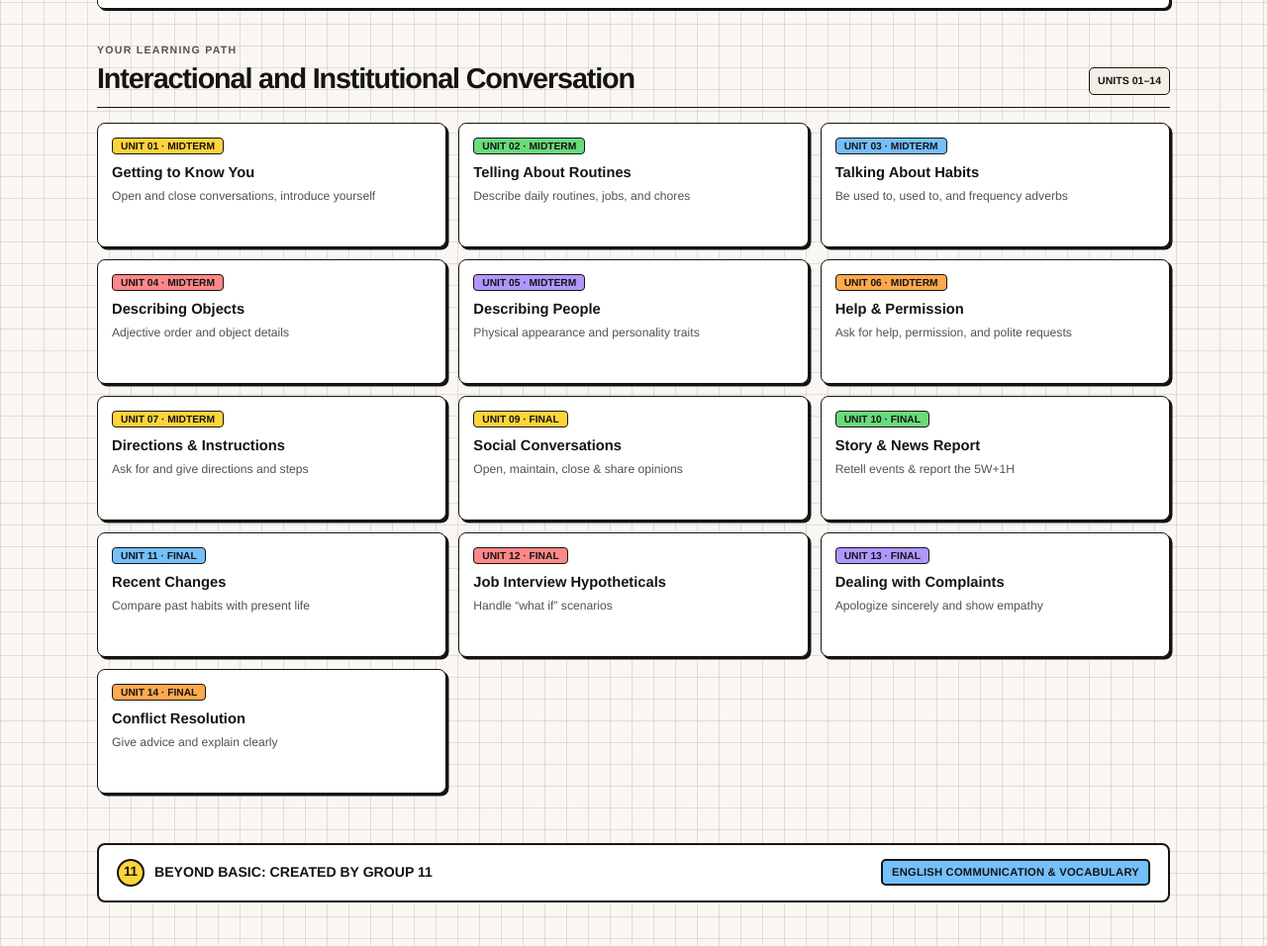
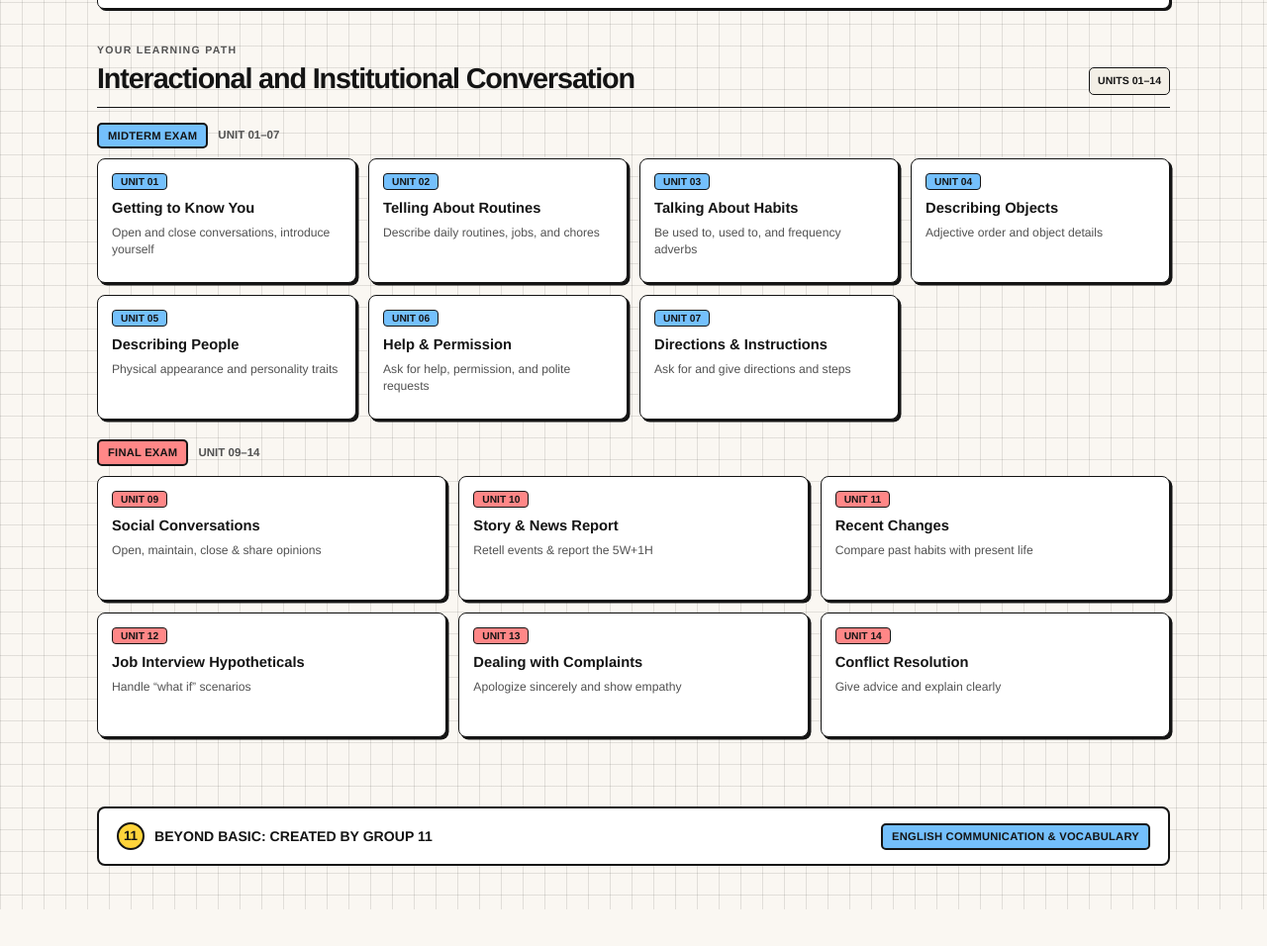
Before and after one commit to DimasAria7/Website_IIC, a plain HTML site: page index.html in a window 1280 px wide. Shown: the part 790-1746 px from the top of the page at 99% size. After the commit the page ends 1709 px from the top, so only its background shows below. Drawn offline with Linux system fonts and the light colour scheme.

Commit message:
Add files via upload

```diff
--- a/index.html
+++ b/index.html
@@ -149,72 +149,87 @@
         <span class="section-count">UNITS 01–14</span>
       </div>
 
-      <div class="units-overview-grid">
+      <div class="exam-group">
+        <div class="exam-group-head">
+          <span class="tag-pill bg-sky">MIDTERM EXAM</span>
+          <span class="exam-group-range">UNIT 01–07</span>
+        </div>
+        <div class="units-overview-grid exam-grid-midterm">
           <button class="unit-mini-card" data-open-unit="1">
-          <span class="unit-num bg-yellow">UNIT 01 · MIDTERM</span>
+            <span class="unit-num bg-sky">UNIT 01</span>
             <strong>Getting to Know You</strong>
             <span>Open and close conversations, introduce yourself</span>
           </button>
           <button class="unit-mini-card" data-open-unit="2">
-          <span class="unit-num bg-mint">UNIT 02 · MIDTERM</span>
+            <span class="unit-num bg-sky">UNIT 02</span>
             <strong>Telling About Routines</strong>
             <span>Describe daily routines, jobs, and chores</span>
           </button>
           <button class="unit-mini-card" data-open-unit="3">
-          <span class="unit-num bg-sky">UNIT 03 · MIDTERM</span>
+            <span class="unit-num bg-sky">UNIT 03</span>
             <strong>Talking About Habits</strong>
             <span>Be used to, used to, and frequency adverbs</span>
           </button>
           <button class="unit-mini-card" data-open-unit="4">
-          <span class="unit-num bg-coral">UNIT 04 · MIDTERM</span>
+            <span class="unit-num bg-sky">UNIT 04</span>
             <strong>Describing Objects</strong>
             <span>Adjective order and object details</span>
           </button>
           <button class="unit-mini-card" data-open-unit="5">
-          <span class="unit-num bg-lilac">UNIT 05 · MIDTERM</span>
+            <span class="unit-num bg-sky">UNIT 05</span>
             <strong>Describing People</strong>
             <span>Physical appearance and personality traits</span>
           </button>
           <button class="unit-mini-card" data-open-unit="6">
-          <span class="unit-num bg-peach">UNIT 06 · MIDTERM</span>
+            <span class="unit-num bg-sky">UNIT 06</span>
             <strong>Help & Permission</strong>
             <span>Ask for help, permission, and polite requests</span>
           </button>
           <button class="unit-mini-card" data-open-unit="7">
-          <span class="unit-num bg-yellow">UNIT 07 · MIDTERM</span>
+            <span class="unit-num bg-sky">UNIT 07</span>
             <strong>Directions & Instructions</strong>
             <span>Ask for and give directions and steps</span>
           </button>
+        </div>
+      </div>
+
+      <div class="exam-group">
+        <div class="exam-group-head">
+          <span class="tag-pill bg-coral">FINAL EXAM</span>
+          <span class="exam-group-range">UNIT 09–14</span>
+        </div>
+        <div class="units-overview-grid exam-grid-final">
           <button class="unit-mini-card" data-open-unit="9">
-          <span class="unit-num bg-yellow">UNIT 09 · FINAL</span>
+            <span class="unit-num bg-coral">UNIT 09</span>
             <strong>Social Conversations</strong>
             <span>Open, maintain, close &amp; share opinions</span>
           </button>
           <button class="unit-mini-card" data-open-unit="10">
-          <span class="unit-num bg-mint">UNIT 10 · FINAL</span>
+            <span class="unit-num bg-coral">UNIT 10</span>
             <strong>Story &amp; News Report</strong>
             <span>Retell events &amp; report the 5W+1H</span>
           </button>
           <button class="unit-mini-card" data-open-unit="11">
-          <span class="unit-num bg-sky">UNIT 11 · FINAL</span>
+            <span class="unit-num bg-coral">UNIT 11</span>
             <strong>Recent Changes</strong>
             <span>Compare past habits with present life</span>
           </button>
           <button class="unit-mini-card" data-open-unit="12">
-          <span class="unit-num bg-coral">UNIT 12 · FINAL</span>
+            <span class="unit-num bg-coral">UNIT 12</span>
             <strong>Job Interview Hypotheticals</strong>
             <span>Handle “what if” scenarios</span>
           </button>
           <button class="unit-mini-card" data-open-unit="13">
-          <span class="unit-num bg-lilac">UNIT 13 · FINAL</span>
+            <span class="unit-num bg-coral">UNIT 13</span>
             <strong>Dealing with Complaints</strong>
             <span>Apologize sincerely and show empathy</span>
           </button>
           <button class="unit-mini-card" data-open-unit="14">
-          <span class="unit-num bg-peach">UNIT 14 · FINAL</span>
+            <span class="unit-num bg-coral">UNIT 14</span>
             <strong>Conflict Resolution</strong>
             <span>Give advice and explain clearly</span>
           </button>
+        </div>
       </div>
     </section>
 
@@ -236,6 +251,11 @@
             <span class="seg-label">SPEED</span>
             <button class="seg-btn active" data-rate="1">1.0X</button>
             <button class="seg-btn" data-rate="0.72">0.7X</button>
+          </div>
+          <div class="seg-group">
+            <span class="seg-label">VOICE</span>
+            <button class="seg-btn active" data-voice="female">F</button>
+            <button class="seg-btn" data-voice="male">M</button>
           </div>
         </div>
       </div>
--- a/style.css
+++ b/style.css
@@ -1853,3 +1853,25 @@ a:focus-visible {
   }
   .unit-selector-bar .unit-tab-btn { flex: none; }
 }
+
+/* ==================== HOME: MIDTERM / FINAL GROUPS ==================== */
+.exam-group { margin-bottom: 20px; }
+
+.exam-group-head {
+  display: flex;
+  align-items: center;
+  gap: 10px;
+  margin: 14px 0 10px;
+}
+
+.exam-group-range {
+  font-size: 0.72rem;
+  font-weight: 800;
+  color: var(--ink-muted);
+}
+
+.exam-group .units-overview-grid { margin-top: 0; }
+
+@media (min-width: 960px) {
+  #page-home .exam-grid-midterm { grid-template-columns: repeat(4, minmax(0, 1fr)); }
+}
```
Lines whose indentation alone changed are shown as unchanged.
